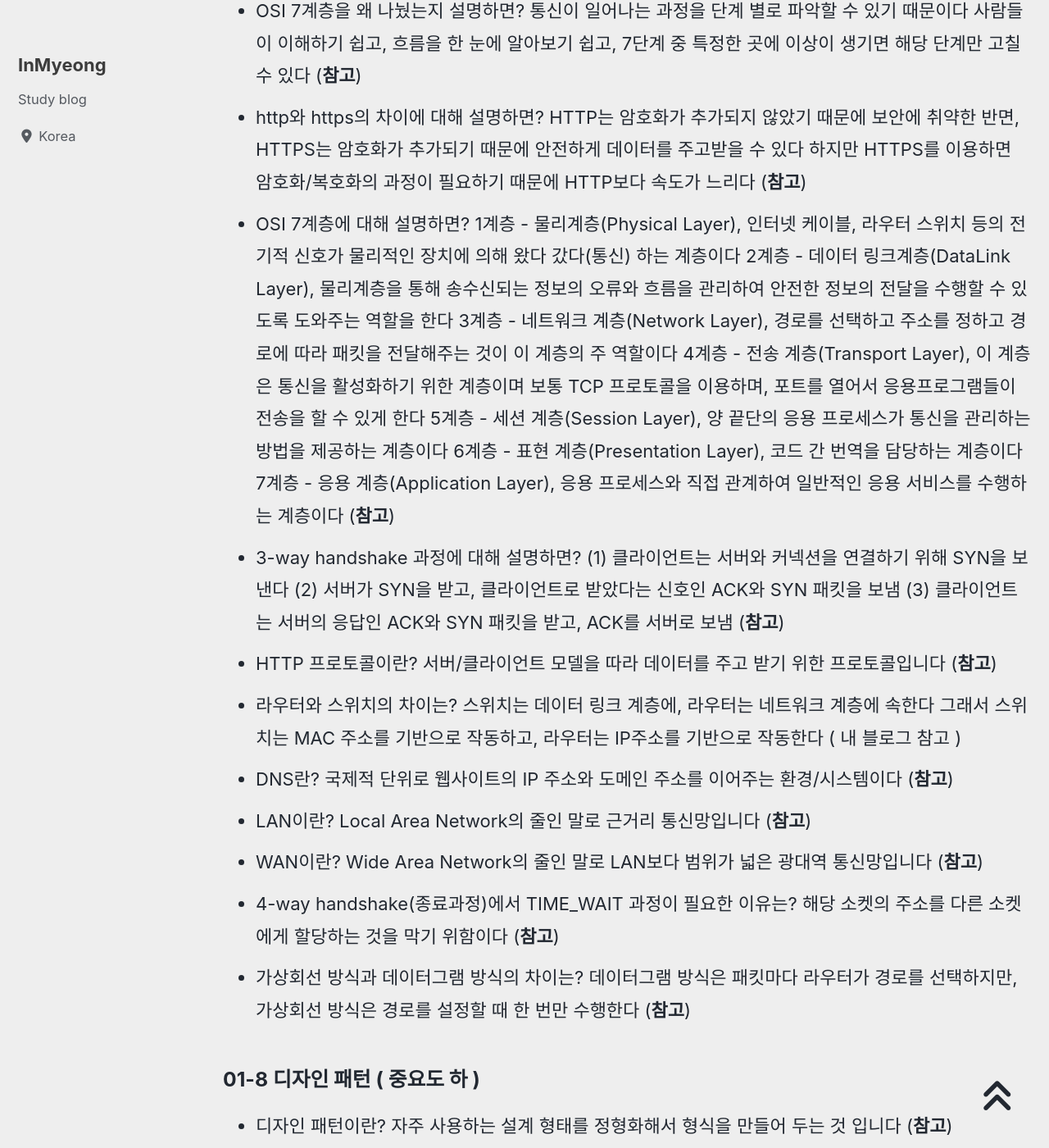
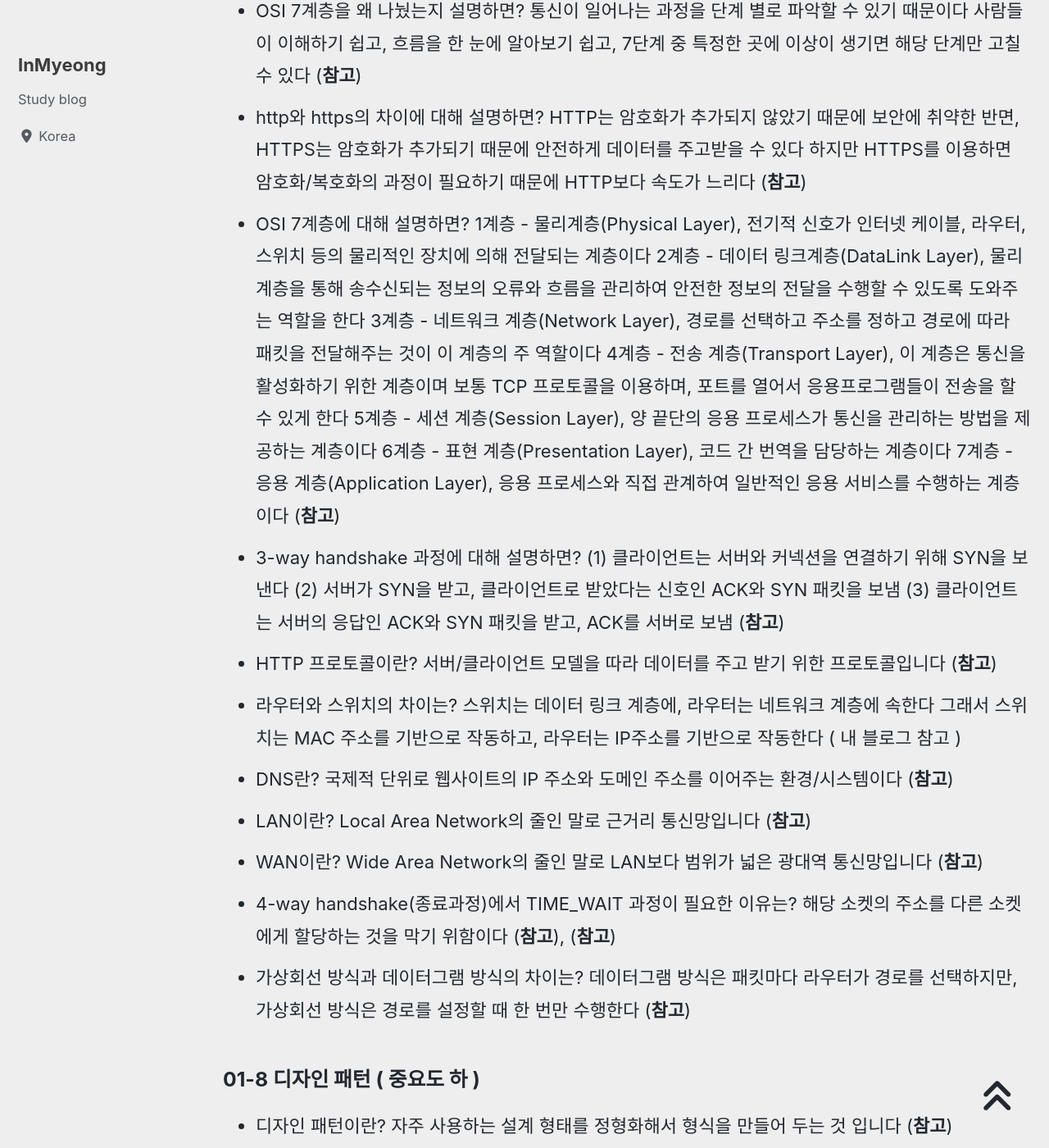
Before and after one commit to devMyeong/devMyeong.github.io, a Jekyll site: the page built from _posts/cs/2022-09-05-블로그-면접준비.md, in a window 1280 px wide and 1400 px high, scrolled down 34364 px. Shown: the whole window at 82% size. Built offline with Jekyll 4.4.1, drawn with Linux system fonts in a browser that asks for light colours; cached includes are drawn as plain includes; nearby versions of some CDN libraries; some web fonts are replaced; comment, search, counter and statistics services are not loaded; some of the changed text lies outside the part shown.

Commit message:
Chore : 수정

```diff
--- a/_posts/cs/2022-09-05-블로그-면접준비.md
+++ b/_posts/cs/2022-09-05-블로그-면접준비.md
@@ -291,7 +291,7 @@ last_modified_at: 2022-10-30
 - Character에 대해 설명하면? 인간형 Pawn으로 character movement component를 가지고 있다 이를 통해 기본적인 인간형 동작을 할 수 있다 ([**참고**](https://chanheess.tistory.com/206))
 - Controller에 대해 설명하면? Pawn 에 대한 지시를 담당하는 Actor 입니다 보통 두 가지 형태로 등장하는데, AIController 와 PlayerController 입니다 컨트롤러는 Pawn에 possess(빙의)되어 그 폰을 제어할 수 있습니다 ([**참고**](https://chanheess.tistory.com/206)), ([**참고**](https://docs.unrealengine.com/4.27/ko/InteractiveExperiences/Framework/Controller/))
 - 리플렉션 개념에 대해 설명하면? 언리얼에는 자체적으로 C++ 클래스, 구조체, 함수, 멤버 변수, 열거형 관련 정보를 수집, 질의, 조작하는 별도의 시스템이 구축되어 있습니다 전형적으로 이러한 리플렉션은 프로퍼티 시스템 이라고 부릅니다 ([**참고**](https://www.unrealengine.com/ko/blog/unreal-property-system-reflection))
-- 언리얼엔진의 리플렉션 시스템 동작 원리에 대해 설명하면? UBT(Unreal Build Tool)이 리플렉션 키워드를 탐색한뒤, UHT(Unreal Header Tool)이 해당 .cpp를 파싱합니다 그런 다음 리플렉션 데이터 정보가 수집되고 수집된 정보는 별개의 C++ 코드(generated.h / .cpp)로 저장됩니다 이후 빌드 시 기존 코드에 생성된 C++ 코드(generated.h)를 추가해 컴파일 합니다 ([**참고**](https://hyo-ue4study.tistory.com/182))
+- 언리얼엔진의 리플렉션 시스템 동작 원리에 대해 설명하면? UBT(Unreal Build Tool)이 리플렉션 키워드를 탐색한뒤, UHT(Unreal Header Tool)이 해당 .cpp를 파싱해 리플렉션 데이터를 수집한다 수집된 정보는 별개의 C++ 코드(generated.h / .cpp)로 저장됩니다 이후 빌드 시 기존 코드에 생성된 C++ 코드(generated.h)를 추가해 컴파일 합니다 ([**참고**](https://hyo-ue4study.tistory.com/182))
 - 델리게이트란 무엇인가? 함수를 바인딩하는 형태로 등록시켜 CallBack함수와 같이 활용 할 수 있는 기능입니다 ([**참고**](https://darkcatgame.tistory.com/66))
 - 언리얼 리플리케이션 개념에 대해 설명하면? 호스트 컴퓨터가 가진 데이터를 다른 컴퓨터로 복사하는 것으로 캐릭터간의 이동 동기화, HP 동기화가 등이 이에 해당한다 ([**참고**](https://zenoahn.tistory.com/90))
 - 언리얼 Garbage Collection 시스템에 대해 설명하면? 언리얼 엔진에서는 참조(Reference) 그래프를 만들어 어느 오브젝트가 사용중이고 어느 것이 사용중이지 않은지 확인한다 루트에는 Root set가 있으며 UObject가 아래에 추가된다 가비지 컬렉션이 발생하면 엔진은 Root set부터 시작해서 트리를 검색한다 여기서 찾지 못한 오브젝트는 참조되지 않는 오브젝트이므로 해제하고 제거한다 이러한 방식을 Mark-Sweep 방식의 가비지 컬렉션이라고 부른다 참고로 언리얼 엔진은 Mark-Sweep GC로 관리되는 UObject류 객체, TSharedPtr, TWeakPtr등을 사용하는 일반 C++객체로 분류되어 있다 ([**참고**](https://upbo.tistory.com/79))
@@ -309,14 +309,14 @@ last_modified_at: 2022-10-30
 - TCP Flag 종류에 대해 설명하면? SYN(연결 요청 플래그) ACK(응답 플래그) FIN(연결 종료 플래그) 등이 있다 ([**참고**](https://hongpossible.tistory.com/entry/TCP-Flag%EB%9E%80))
 - OSI 7계층을 왜 나눴는지 설명하면? 통신이 일어나는 과정을 단계 별로 파악할 수 있기 때문이다 사람들이 이해하기 쉽고, 흐름을 한 눈에 알아보기 쉽고, 7단계 중 특정한 곳에 이상이 생기면 해당 단계만 고칠 수 있다 ([**참고**](https://steady-coding.tistory.com/504))
 - http와 https의 차이에 대해 설명하면? HTTP는 암호화가 추가되지 않았기 때문에 보안에 취약한 반면, HTTPS는 암호화가 추가되기 때문에 안전하게 데이터를 주고받을 수 있다 하지만 HTTPS를 이용하면 암호화/복호화의 과정이 필요하기 때문에 HTTP보다 속도가 느리다 ([**참고**](https://mangkyu.tistory.com/98))
-- OSI 7계층에 대해 설명하면? 1계층 - 물리계층(Physical Layer), 인터넷 케이블, 라우터 스위치 등의 전기적 신호가 물리적인 장치에 의해 왔다 갔다(통신) 하는 계층이다 2계층 - 데이터 링크계층(DataLink Layer), 물리계층을 통해 송수신되는 정보의 오류와 흐름을 관리하여 안전한 정보의 전달을 수행할 수 있도록 도와주는 역할을 한다 3계층 - 네트워크 계층(Network Layer), 경로를 선택하고 주소를 정하고 경로에 따라 패킷을 전달해주는 것이 이 계층의 주 역할이다 4계층 - 전송 계층(Transport Layer), 이 계층은 통신을 활성화하기 위한 계층이며 보통 TCP 프로토콜을 이용하며, 포트를 열어서 응용프로그램들이 전송을 할 수 있게 한다 5계층 - 세션 계층(Session Layer), 양 끝단의 응용 프로세스가 통신을 관리하는 방법을 제공하는 계층이다 6계층 - 표현 계층(Presentation Layer), 코드 간 번역을 담당하는 계층이다 7계층 - 응용 계층(Application Layer), 응용 프로세스와 직접 관계하여 일반적인 응용 서비스를 수행하는 계층이다 ([**참고**](https://onecoin-life.com/19))
+- OSI 7계층에 대해 설명하면? 1계층 - 물리계층(Physical Layer), 전기적 신호가 인터넷 케이블, 라우터, 스위치 등의 물리적인 장치에 의해 전달되는 계층이다 2계층 - 데이터 링크계층(DataLink Layer), 물리계층을 통해 송수신되는 정보의 오류와 흐름을 관리하여 안전한 정보의 전달을 수행할 수 있도록 도와주는 역할을 한다 3계층 - 네트워크 계층(Network Layer), 경로를 선택하고 주소를 정하고 경로에 따라 패킷을 전달해주는 것이 이 계층의 주 역할이다 4계층 - 전송 계층(Transport Layer), 이 계층은 통신을 활성화하기 위한 계층이며 보통 TCP 프로토콜을 이용하며, 포트를 열어서 응용프로그램들이 전송을 할 수 있게 한다 5계층 - 세션 계층(Session Layer), 양 끝단의 응용 프로세스가 통신을 관리하는 방법을 제공하는 계층이다 6계층 - 표현 계층(Presentation Layer), 코드 간 번역을 담당하는 계층이다 7계층 - 응용 계층(Application Layer), 응용 프로세스와 직접 관계하여 일반적인 응용 서비스를 수행하는 계층이다 ([**참고**](https://onecoin-life.com/19))
 - 3-way handshake 과정에 대해 설명하면? (1) 클라이언트는 서버와 커넥션을 연결하기 위해 SYN을 보낸다 (2) 서버가 SYN을 받고, 클라이언트로 받았다는 신호인 ACK와 SYN 패킷을 보냄 (3) 클라이언트는 서버의 응답인 ACK와 SYN 패킷을 받고, ACK를 서버로 보냄 ([**참고**](https://velog.io/@averycode/%EB%84%A4%ED%8A%B8%EC%9B%8C%ED%81%AC-TCPUDP%EC%99%80-3-Way-Handshake4-Way-Handshake))
 - HTTP 프로토콜이란? 서버/클라이언트 모델을 따라 데이터를 주고 받기 위한 프로토콜입니다 ([**참고**](https://mangkyu.tistory.com/91))
 - 라우터와 스위치의 차이는? 스위치는 데이터 링크 계층에, 라우터는 네트워크 계층에 속한다 그래서 스위치는 MAC 주소를 기반으로 작동하고, 라우터는 IP주소를 기반으로 작동한다 ( 내 블로그 참고 )
 - DNS란? 국제적 단위로 웹사이트의 IP 주소와 도메인 주소를 이어주는 환경/시스템이다 ([**참고**](https://gentlysallim.com/dns%EB%9E%80-%EB%AD%90%EA%B3%A0-%EB%84%A4%EC%9E%84%EC%84%9C%EB%B2%84%EB%9E%80-%EB%AD%94%EC%A7%80-%EA%B0%9C%EB%85%90%EC%A0%95%EB%A6%AC/))
 - LAN이란? Local Area Network의 줄인 말로 근거리 통신망입니다 ([**참고**](https://enlqn1010.tistory.com/13))
 - WAN이란? Wide  Area Network의 줄인 말로 LAN보다 범위가 넓은 광대역 통신망입니다 ([**참고**](https://enlqn1010.tistory.com/13))
-- 4-way handshake(종료과정)에서 TIME_WAIT 과정이 필요한 이유는? 해당 소켓의 주소를 다른 소켓에게 할당하는 것을 막기 위함이다 ([**참고**](https://velog.io/@evelyn82ny/4-way-handshake))
+- 4-way handshake(종료과정)에서 TIME_WAIT 과정이 필요한 이유는? 해당 소켓의 주소를 다른 소켓에게 할당하는 것을 막기 위함이다 ([**참고**](https://velog.io/@evelyn82ny/4-way-handshake)), ([**참고**](https://mslilsunshine.tistory.com/101))
 - 가상회선 방식과 데이터그램 방식의 차이는? 데이터그램 방식은 패킷마다 라우터가 경로를 선택하지만, 가상회선 방식은 경로를 설정할 때 한 번만 수행한다 ([**참고**](https://woovictory.github.io/2018/12/28/Network-Packet-Switching-Method/))
 
 ### 01-8 디자인 패턴 ( 중요도 하 )
```
